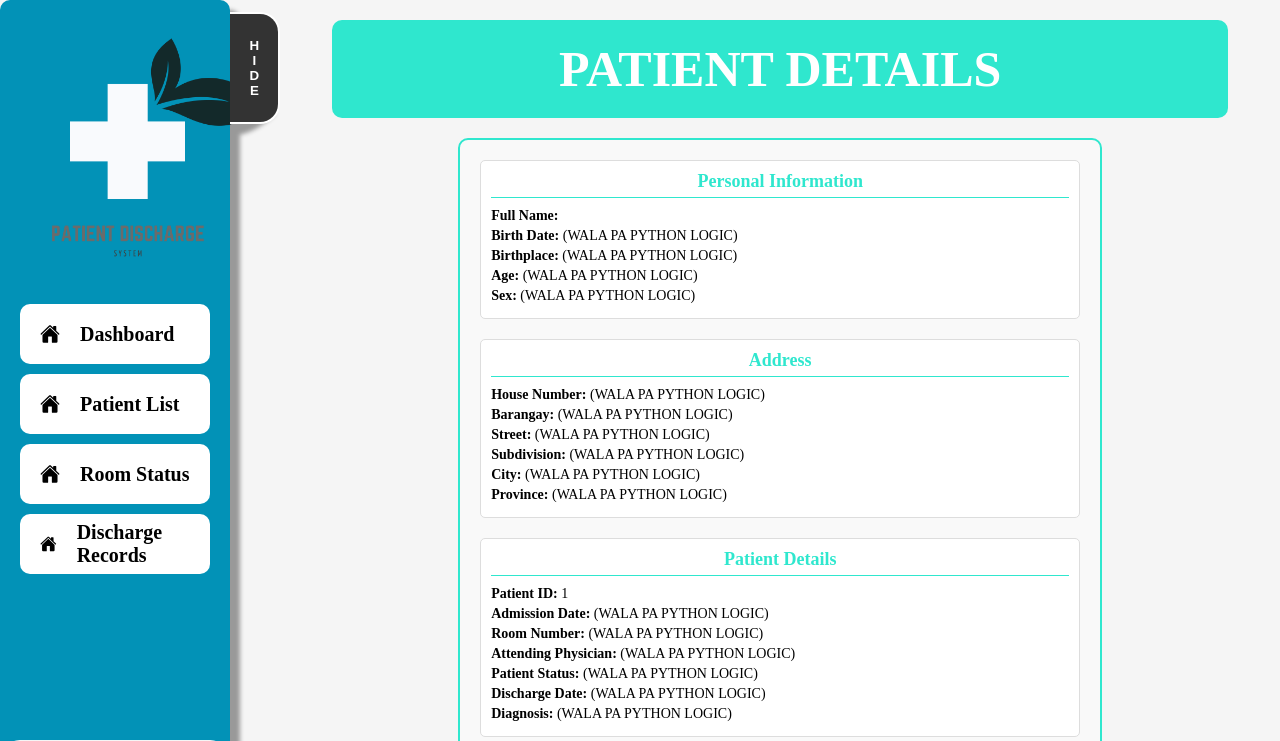
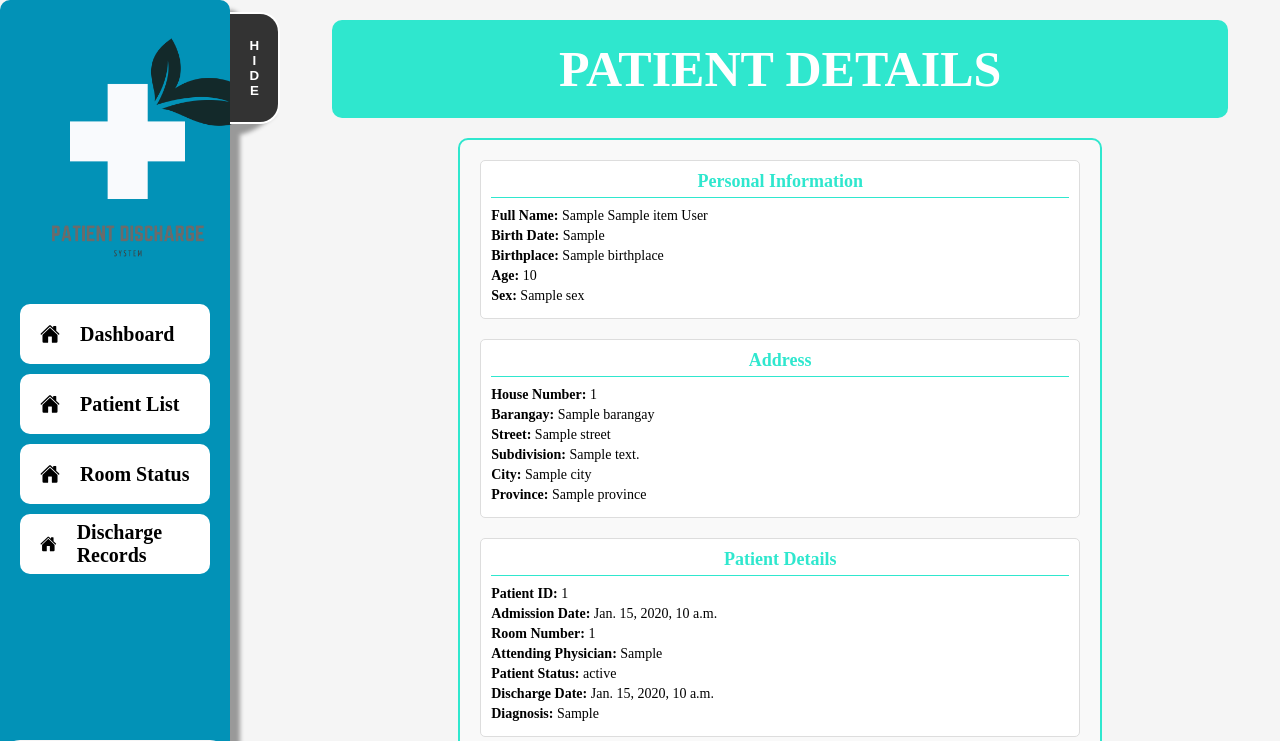
Before and after one commit to bcharles4/sia102_4a_grp4, a Django app: page /patient/1 in a window 1280 px wide. Shown: the top 741 px of the page. Run offline with Django 5.2, Linux system fonts and the light colour scheme; tables that the repository leaves empty hold one stand-in row (values such as "Sample post"); a database or web service that is not in the repository returns one stand-in record (values such as "Sample title"); data that the repository does not hold is empty; some libraries are stand-ins or nearby versions.

Commit message:
patient details data fetching is done.

```diff
--- a/DocuCare-Integrated_System-Django/SIA102/SIA102/templates/SIA102/patientDetail.html
+++ b/DocuCare-Integrated_System-Django/SIA102/SIA102/templates/SIA102/patientDetail.html
@@ -14,34 +14,34 @@
         <!-- Personal Information Section -->
         <div class="resume-section">
             <h2>Personal Information</h2>
-            <p><strong>Full Name:</strong> {{ first_name }} {{ middle_name }} {{ last_name }}</p>
-            <p><strong>Birth Date:</strong> (WALA PA PYTHON LOGIC)</p>
-            <p><strong>Birthplace:</strong> (WALA PA PYTHON LOGIC)</p>
-            <p><strong>Age:</strong> (WALA PA PYTHON LOGIC)</p>
-            <p><strong>Sex:</strong> (WALA PA PYTHON LOGIC)</p>
+            <p><strong>Full Name:</strong> {{ patient.Patient_FName }} {{ patient.Patient_MName }} {{ patient.Patient_LName }}</p>
+            <p><strong>Birth Date:</strong> {{ patient.DoB}}</p>
+            <p><strong>Birthplace:</strong> {{ patient.Birthplace }}</p>
+            <p><strong>Age:</strong> {{ patient.Age }}</p>
+            <p><strong>Sex:</strong> {{ patient.Sex }}</p>
         </div>
 
         <!-- Address Section -->
         <div class="resume-section">
             <h2>Address</h2>
-            <p><strong>House Number:</strong> (WALA PA PYTHON LOGIC)</p>
-            <p><strong>Barangay:</strong> (WALA PA PYTHON LOGIC)</p>
-            <p><strong>Street:</strong> (WALA PA PYTHON LOGIC)</p>
-            <p><strong>Subdivision:</strong> (WALA PA PYTHON LOGIC)</p>
-            <p><strong>City:</strong> (WALA PA PYTHON LOGIC)</p>
-            <p><strong>Province:</strong> (WALA PA PYTHON LOGIC)</p>
+            <p><strong>House Number:</strong> {{ patient.House_Num }}</p>
+            <p><strong>Barangay:</strong> {{ patient.Barangay }}</p>
+            <p><strong>Street:</strong> {{ patient.Street }}</p>
+            <p><strong>Subdivision:</strong> {{ patient.Subdivision }}</p>
+            <p><strong>City:</strong> {{ patient.City }}</p>
+            <p><strong>Province:</strong> {{ patient.Province }}</p>
         </div>
 
         <!-- Patient Details Section -->
         <div class="resume-section">
             <h2>Patient Details</h2>
-            <p><strong>Patient ID:</strong> {{ patientID }}</p>
-            <p><strong>Admission Date:</strong> (WALA PA PYTHON LOGIC)</p>
-            <p><strong>Room Number:</strong> (WALA PA PYTHON LOGIC)</p>
-            <p><strong>Attending Physician:</strong> (WALA PA PYTHON LOGIC)</p>
-            <p><strong>Patient Status:</strong> (WALA PA PYTHON LOGIC)</p>
-            <p><strong>Discharge Date:</strong> (WALA PA PYTHON LOGIC)</p>
-            <p><strong>Diagnosis:</strong> (WALA PA PYTHON LOGIC)</p>
+            <p><strong>Patient ID:</strong> {{ patient.Patient_ID }}</p>
+            <p><strong>Admission Date:</strong> {{ patient.Admission_Date }}</p>
+            <p><strong>Room Number:</strong> {{ patient.Room_Num }}</p>
+            <p><strong>Attending Physician:</strong> {{ patient.Attending_Physician }}</p>
+            <p><strong>Patient Status:</strong> {{ patient.Status }}</p>
+            <p><strong>Discharge Date:</strong> {{ patient.Discharge_Date }}</p>
+            <p><strong>Diagnosis:</strong> {{ patient.Admitting_Diagnosis }}</p>
         </div>
     </div>
 
@@ -56,7 +56,6 @@
     </div>
 </div>
 
-
 <script src="{% static 'SIA102/dashboard.js' %}"></script>
 
 {% endblock %}
--- a/DocuCare-Integrated_System-Django/SIA102/SIA102/templates/SIA102/patientList.html
+++ b/DocuCare-Integrated_System-Django/SIA102/SIA102/templates/SIA102/patientList.html
@@ -55,7 +55,7 @@
                                     <td>${patient.Room_Num}</td>
                                     <td>${patient.Attending_Physician}</td>
                                     <td>${patient.Admitting_Diagnosis}</td>
-                                    <td></td>
+                                    <td>${patient.Status}</td>
                                     <td>
                                         <button onclick="window.location.href='/patient/${patient.Patient_ID}'">
                                             View Details
--- a/DocuCare-Integrated_System-Django/SIA102/SIA102/views.py
+++ b/DocuCare-Integrated_System-Django/SIA102/SIA102/views.py
@@ -8,7 +8,7 @@ from django.contrib.auth.hashers import check_password
 from .models import Nurse
 from django.http import JsonResponse
 
-ngrok = "https://199d-136-158-67-130.ngrok-free.app"
+ngrok = "https://0d3a-136-158-67-130.ngrok-free.app"
 
 def login_view(request):
     if request.method == "POST":
@@ -95,7 +95,21 @@ def dischargeSummary(request, userName):
     })
 
 def patient_detail(request, patient_id):
-    return render(request, "SIA102/patientDetail.html",
-    {
-        "patientID": patient_id
+    try:
+        # Make an API call to get the specific patient's details
+        response = requests.get(
+            f'{ngrok}/DocuCare/get_specific_patient.php',
+            params={'patient_id': patient_id}
+        )
+        if response.status_code == 200:
+            patient_info = response.json()
+        else:
+            patient_info = None
+    except requests.exceptions.RequestException as e:
+        print(f"An error occurred: {e}")
+        patient_info = None
+
+    # Pass the patient's data to the template
+    return render(request, 'SIA102/patientDetail.html', {
+        'patient': patient_info[0] if patient_info else {},
     })
```
